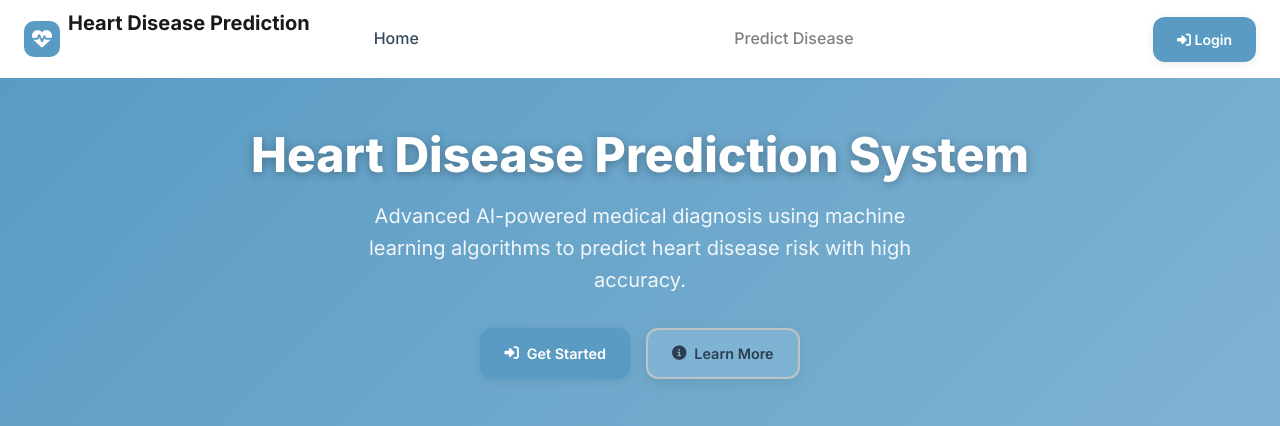
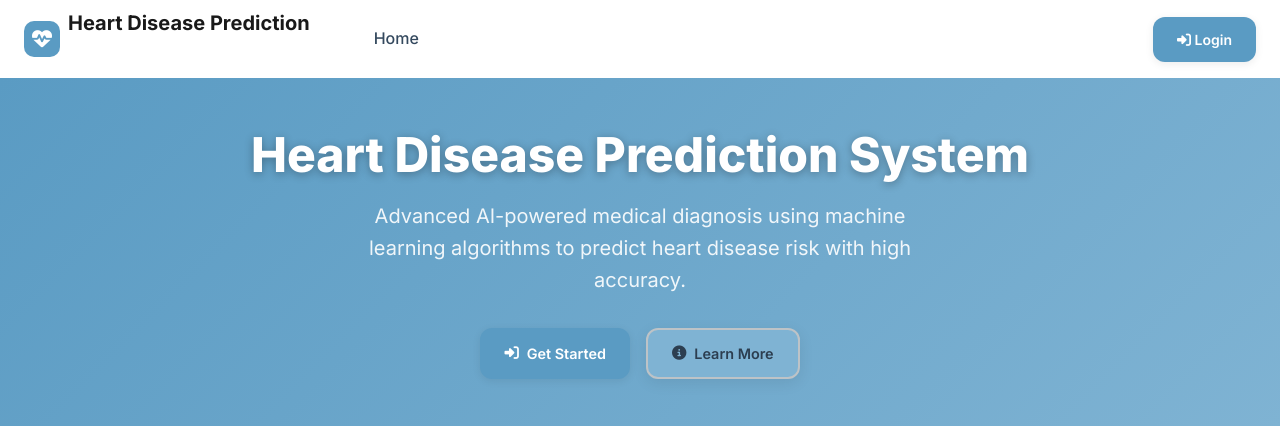
Before and after one commit to sandalisamarasinghe/heart-disease-prediction-fdm, a Django app: page /add_heartdetail/ in a window 1280 px wide. Shown: the top 426 px of the page. Run offline with Django 3.2, Linux system fonts and the light colour scheme; some libraries are stand-ins or nearby versions.

Commit message:
Remove Predict Disease button from navbar
- Removed 'Predict Disease' link from navbar navigation
- Navbar now only shows: Logo, Title, Home link, and Login/Logout button
- Cleaner, simpler navigation layout
- Users can still access prediction form through other means

```diff
--- a/apps/core/health/templates/index.html
+++ b/apps/core/health/templates/index.html
@@ -270,7 +270,6 @@
 
 			<!-- Navigation Links -->
 			<div class="navbar-nav me-auto">
-				<a class="nav-link" href="/add_heartdetail/">Predict Disease</a>
 			</div>
 
 			<!-- Login/Logout Button -->
```
